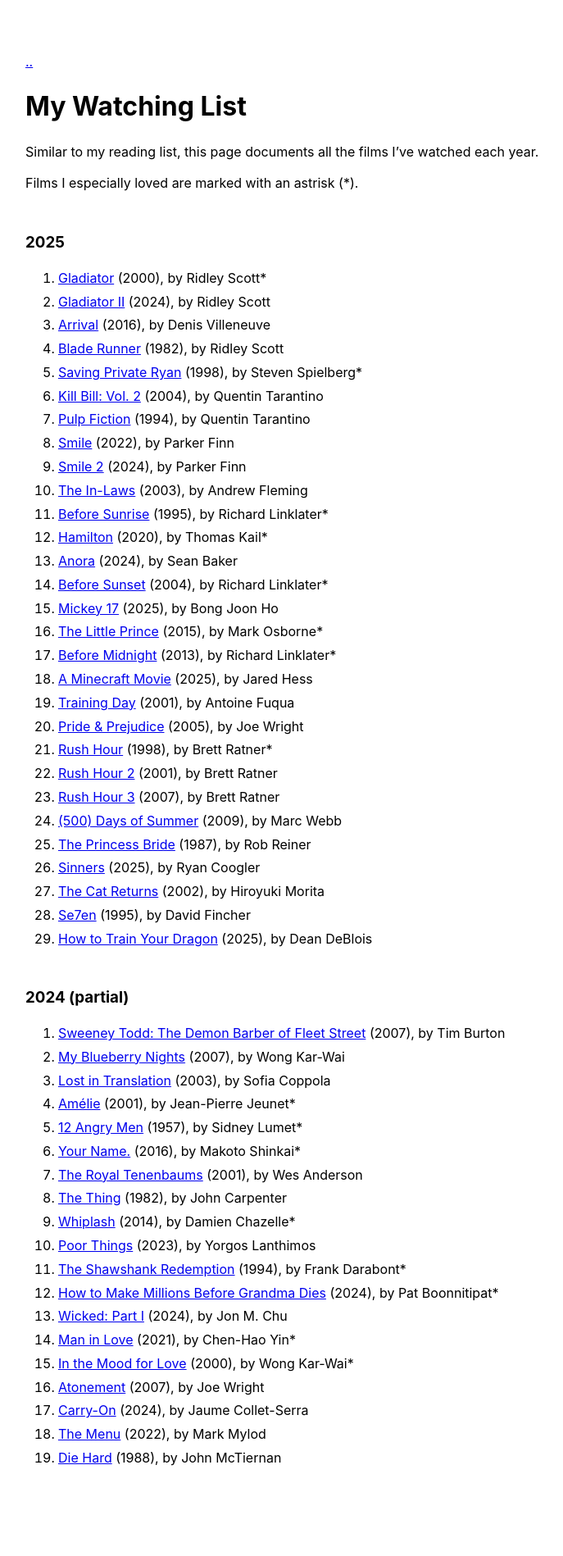
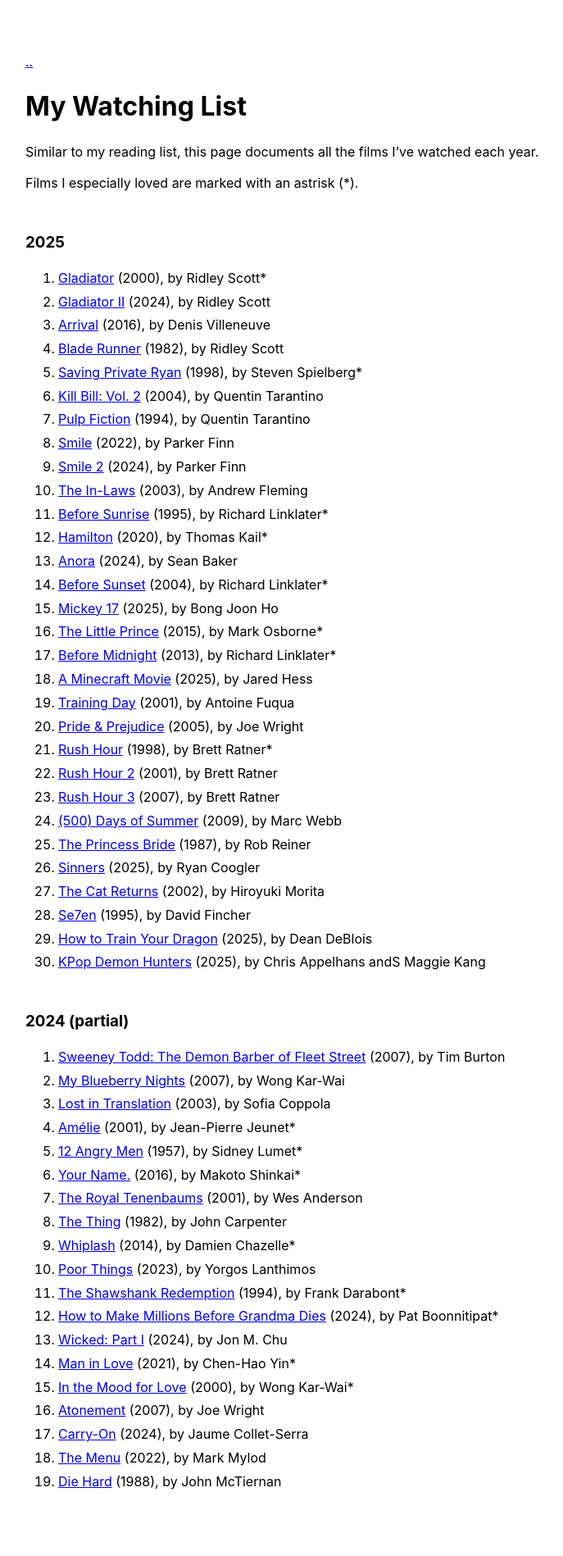
Before and after one commit to llucasly/llucasly.github.io, a Jekyll site: the page built from watching list.md, in a window 1280 px wide. Shown: the whole page at 82% size, without its empty margins (289-976 px from the left). Built offline with Jekyll 4.4.1, drawn with Linux system fonts in a browser that asks for light colours; before the commit the page ends 1869 px from its top, so only the background shows below that.

Commit message:
Added Movie

```diff
--- a/watching list.md
+++ b/watching list.md
@@ -37,6 +37,7 @@ Films I especially loved are marked with an astrisk (*).
 27. [The Cat Returns](https://letterboxd.com/film/the-cat-returns/) (2002), by Hiroyuki Morita
 28. [Se7en](https://letterboxd.com/film/se7en/) (1995), by David Fincher
 29. [How to Train Your Dragon](https://letterboxd.com/film/how-to-train-your-dragon-2025/) (2025), by Dean DeBlois
+30. [KPop Demon Hunters](https://letterboxd.com/film/kpop-demon-hunters/) (2025), by Chris Appelhans andS Maggie Kang
 
 ### 2024 (partial)
 1. [Sweeney Todd: The Demon Barber of Fleet Street](https://letterboxd.com/film/sweeney-todd-the-demon-barber-of-fleet-street-2007/) (2007), by Tim Burton
```
